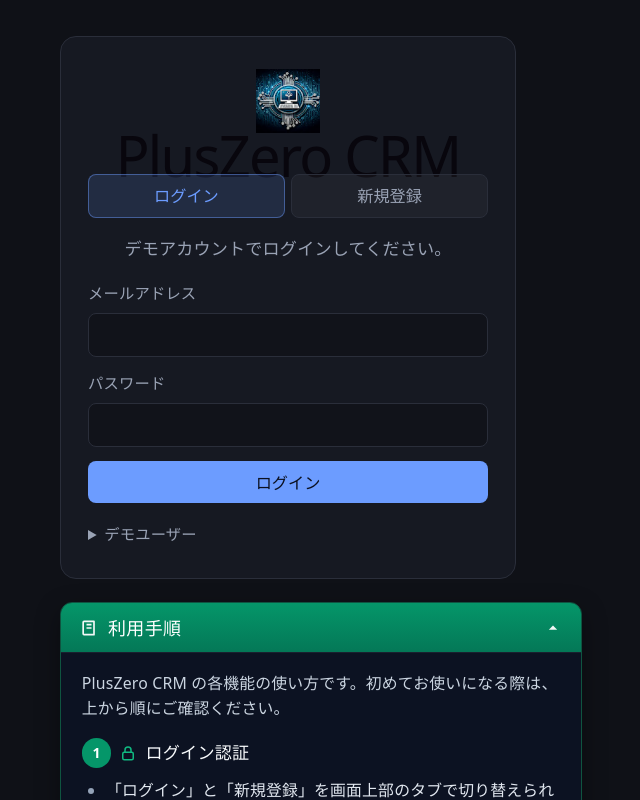
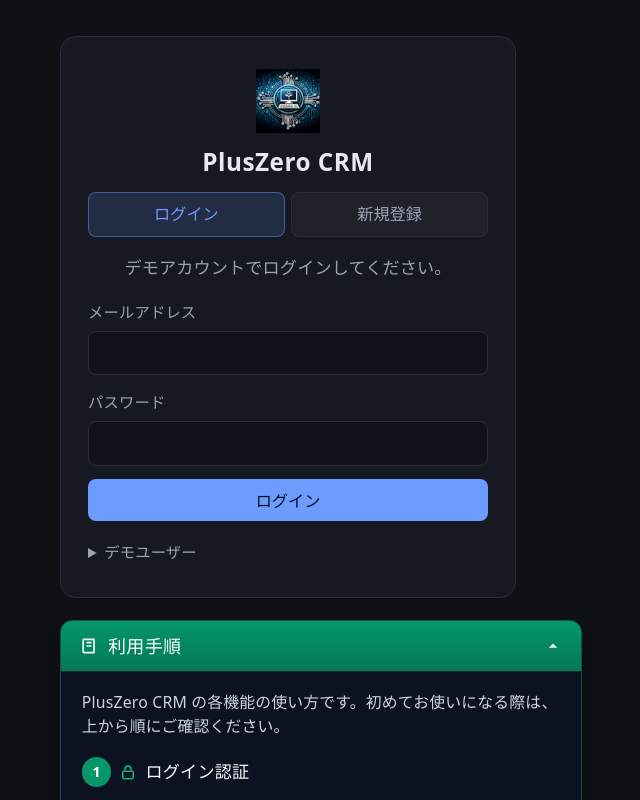
Before and after one commit to kensudogit/pluszero-prj, a React (Vite) app: page /login in a window 1280 px wide. Shown: the top 800 px of the page, without its empty margins (320-960 px from the left). Built offline with nearby package versions, Linux system fonts and the light colour scheme.

Commit message:
画面デザイン調整

```diff
--- a/src/app-shell.css
+++ b/src/app-shell.css
@@ -464,17 +464,33 @@
   text-align: center;
 }
 
+.login-brand {
+  display: flex;
+  flex-direction: column;
+  align-items: center;
+  gap: 0.75rem;
+  margin-bottom: 0.75rem;
+}
+
 .login-logo {
   display: block;
   width: 64px;
   height: 64px;
-  margin: 0 auto 0.5rem;
+  margin: 0;
   object-fit: contain;
+  flex-shrink: 0;
 }
 
-.login-title {
-  margin: 0 0 0.35rem;
+/* Override global index.css h1 (56px / large margins) for login card only */
+.login-card .login-title {
+  margin: 0;
+  padding: 0;
+  font-size: 1.35rem;
+  font-weight: 600;
+  letter-spacing: 0.02em;
+  line-height: 1.35;
   text-align: center;
+  color: var(--shell-text);
 }
 
 .login-lead {
--- a/src/pages/LoginPage.tsx
+++ b/src/pages/LoginPage.tsx
@@ -75,8 +75,10 @@
     <div className="login-wrap">
       <div className="login-column">
         <div className="login-card">
-          <img src="/pc.png" alt="" className="login-logo" width={64} height={64} decoding="async" />
-          <h1 className="login-title">{j.title}</h1>
+          <div className="login-brand">
+            <img src="/pc.png" alt="" className="login-logo" width={64} height={64} decoding="async" />
+            <h1 className="login-title">{j.title}</h1>
+          </div>
 
           <div className="login-tabs" role="tablist">
             <button
```
